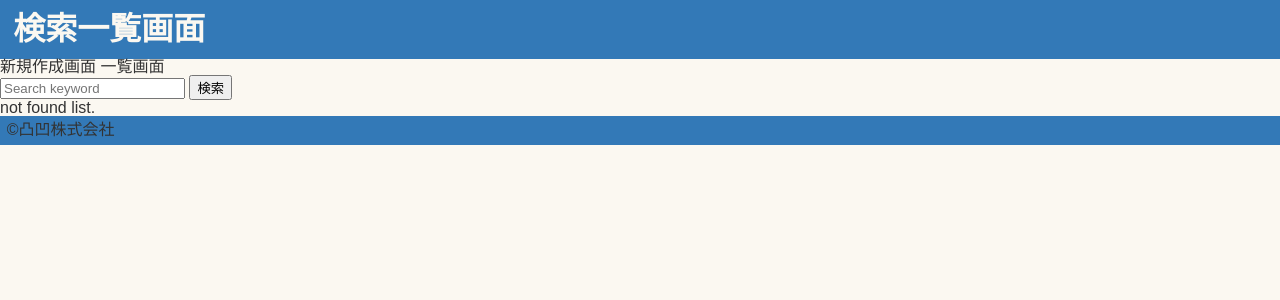
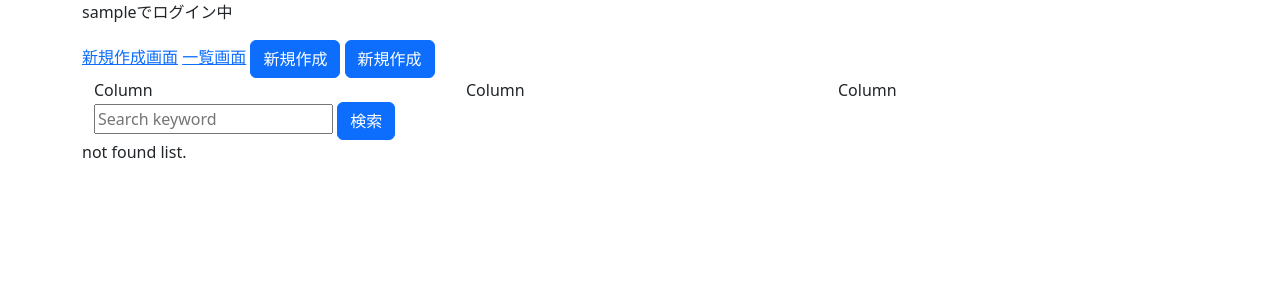
Before and after one commit to dev001hajipro/mysite, a Django app: page /news/contact/search in a window 1280 px wide. Shown: the top 300 px of the page. Run offline with Django 4.2, Linux system fonts and the light colour scheme; the visitor is signed in with stand-in values (Sample User, id 1); data that the repository does not hold is empty; some libraries are stand-ins or nearby versions.

Commit message:
change link to news:search_list

```diff
--- a/news/templates/news/contact_confirm_delete.html
+++ b/news/templates/news/contact_confirm_delete.html
@@ -1,4 +1,4 @@
-<a href={% url 'news:list' %}>Goto list</a>
+<a href={% url 'news:search_list' %}>Goto list</a>
 
 <h1>de</h1>
 <form method="post">{% csrf_token %}
--- a/news/templates/news/contact_detail.html
+++ b/news/templates/news/contact_detail.html
@@ -1,4 +1,4 @@
-<a href={% url 'news:list' %}>Goto list</a>
+<a href={% url 'news:search_list' %}>Goto list</a>
 
 <h1>detail</h1>
 <p>subject:{{ object.subject }}</p>
--- a/news/templates/news/contact_form.html
+++ b/news/templates/news/contact_form.html
@@ -1,4 +1,4 @@
-<a href={% url 'news:list' %}>Goto list</a>
+<a href={% url 'news:search_list' %}>Goto list</a>
 
 <h1>Create</h1>
 <form method="POST">
--- a/news/templates/news/contact_search_list.html
+++ b/news/templates/news/contact_search_list.html
@@ -1,4 +1,6 @@
-{% extends 'base.html' %}
+{% extends 'common/base.html' %}
+
+{% load django_bootstrap5 %}
 
 {% load static %}
 
@@ -14,15 +16,39 @@
 <a href="{% url 'news:create' %}">新規作成画面</a>
 <a href="{% url 'news:list' %}">一覧画面</a>
 
-<form method="get">
-    <input type="text" id="query" name="query" value="{{ request.GET.query }}" placeholder="Search keyword"></input>
-    <input type="submit" value="検索"></input>
-</form>
+
+{% url 'news:create' as var_new_create %}
+{% bootstrap_button button_type="link" content="新規作成" href=var_new_create %}
+
+{% url 'news:search_list' as var_search_list %}
+{% bootstrap_button button_type="link" content="新規作成" href=var_search_list %}
+
+<div class="container">
+    <div class="row">
+      <div class="col">
+        Column
+      </div>
+      <div class="col">
+        Column
+      </div>
+      <div class="col">
+        Column
+      </div>
+    </div>
+  </div>
+
+<div class="container">
+            <form method="get" class="form">
+                <input type="text" id="query" name="query" value="{{ request.GET.query }}" placeholder="Search keyword"></input>
+                <input type="submit" value="検索" class="btn btn-primary"></input>
+            </form>
+</div>
 
 {% if contact_list %}
     {% for c in contact_list %}
-        <li><a href="{% url 'news:detail' c.id %}">{{ c }}</a>
-            - <a href="{% url 'news:update' c.id %}">{{ c }}</a>
+        <li>
+            - <a href="{% url 'news:detail' c.id %}">{{ c }}</a>
+            - <a href="{% url 'news:update' c.id %}">更新{{ c }}</a>
             - <a href="{% url 'news:delete' c.id %}">削除</a>
         </li>
     {% endfor %}
--- a/news/templates/news/contact_update_form.html
+++ b/news/templates/news/contact_update_form.html
@@ -1,4 +1,4 @@
-<a href={% url 'news:list' %}>Goto list</a>
+<a href={% url 'news:search_list' %}>Goto list</a>
 
 <h1>Create</h1>
 <form method="POST">
--- a/templates/common/base.html
+++ b/templates/common/base.html
@@ -6,7 +6,7 @@
 <head>
     <meta char="utf-8">
     <meta name="viewport" content="width=device-width, initial-scale=1">
-    <title>HelloWorld</title>
+    <title>コンタクト</title>
 
     {% bootstrap_css %}
     {% bootstrap_javascript %}
```
Also changed, not shown: README.md.
